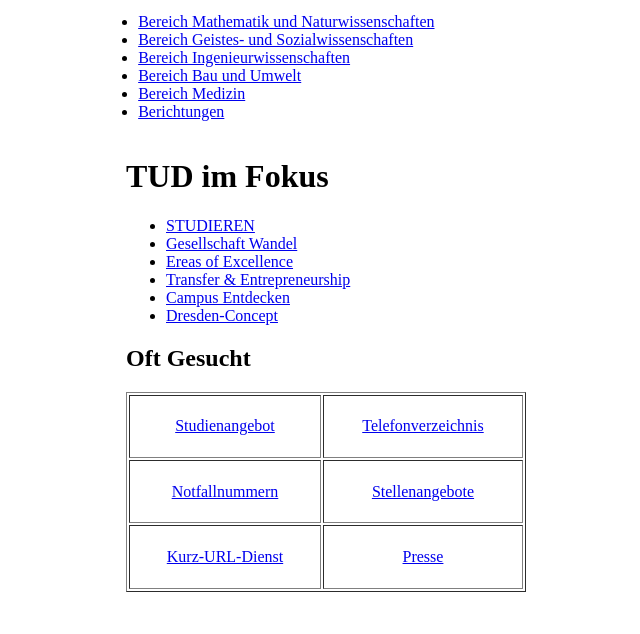
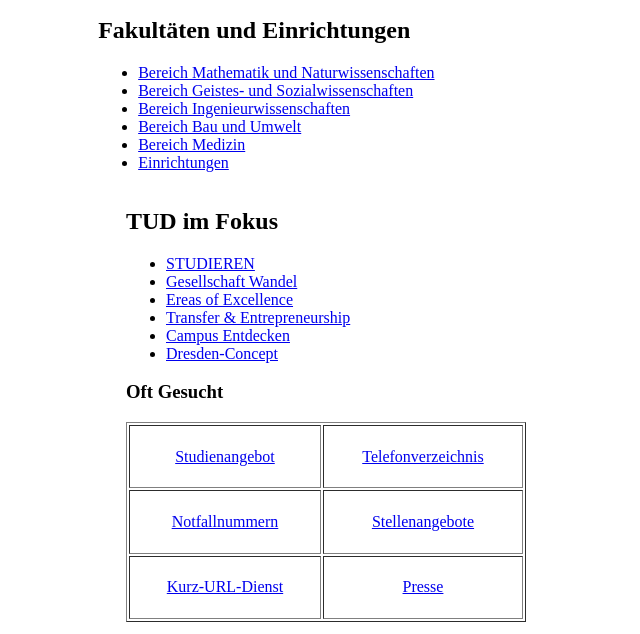
Before and after one commit to Wanjin5508/BFD_, a plain HTML site: page BFD_UE/UE_1/code_ue1/tud.html in a window 1280 px wide. Shown: the part 166-800 px from the top of the page, without its empty margins (314-954 px from the left). Drawn offline with Linux system fonts and the light colour scheme.

Commit message:
ue2.1 word+pdf

```diff
--- a/BFD_UE/UE_1/code_ue1/tud.html
+++ b/BFD_UE/UE_1/code_ue1/tud.html
@@ -38,6 +38,7 @@
 
 
             <!-- 3. Darstellungsform: ungeordenete Liste-->
+            <h2>Fakultäten und Einrichtungen</h2>
             <ul>
                 <li class="listitem" aria-label="Navigation zu Bereich Mathematik und Naturwissenschaften">
                     <a href="Bereich_Mathematik_und_Naturwissenschaften.html">
@@ -71,7 +72,7 @@
 
                 <li class="listitem" aria-label="Navigation zu Einrichtungen">
                     <a href="Einrichtungen.html">
-                        Berichtungen
+                        Einrichtungen
                     </a>
                 </li>
             </ul>
@@ -79,7 +80,7 @@
 
         <main>
             <div>
-                <h1>TUD im Fokus</h1>
+                <h2>TUD im Fokus</h2>
            </div>
 
        <div id="inhalt"></div>
@@ -94,7 +95,7 @@
        </div>
 
        <div>
-            <h2>Oft Gesucht</h2>
+            <h3>Oft Gesucht</h3>
         </div>
 
         <!-- 4. Darstellungsform: Table-->
```
Also changed, not shown: BFD_UE/UE_2/attachments/Pasted image 20231210152828.png (added), 6 other files.
